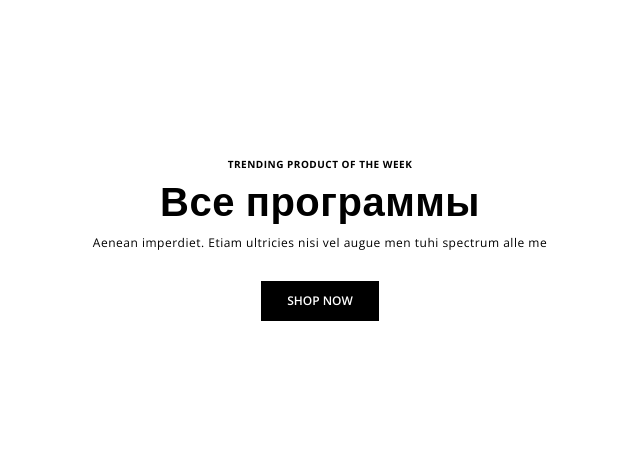
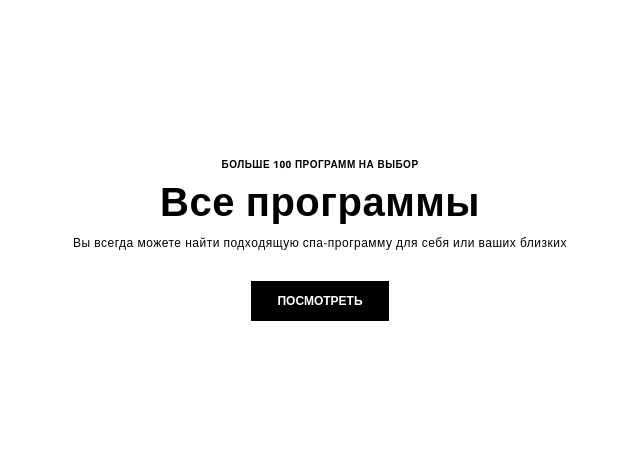
Before and after one commit to MokkoFm/formula-spa-django, a Django app: template spaweb/templates/index.html in a window 1280 px wide. Shown: the part 1684-2154 px from the top of the page, without its empty margins (510-1150 px from the left). Run offline with Django 3.2, Linux system fonts and the light colour scheme; the template is opened without the code that fills it: most values are stand-ins (such as "Sample title", 1, 10 or a date in 2020); grey boxes marked "Sample" are stand-in pictures; some libraries are stand-ins or nearby versions; some web fonts are replaced.

Commit message:
add real content instead of test content

```diff
--- a/spaweb/templates/index.html
+++ b/spaweb/templates/index.html
@@ -190,7 +190,7 @@
                          data-paddingbottom="[0,0,0,0]"
                          data-paddingleft="[0,0,0,0]"
 
-                         style="z-index: 11; max-width:960px; white-space: nowrap; font-size: 12px; line-height: 22px; font-weight: 600; color: #ffffff; letter-spacing: 0px;font-family:Open Sans;"><a href="#portfolio-section" class="btn pink-color-gradient-btn mr-3"> ПОДРОБНЕЕ</a> <a href="#" class="btn trans-pink-color-gradient-btn">SHOW NOW</a>
+                         style="z-index: 11; max-width:960px; white-space: nowrap; font-size: 12px; line-height: 22px; font-weight: 600; color: #ffffff; letter-spacing: 0px;font-family:Open Sans;"><a href="#portfolio-section" class="btn pink-color-gradient-btn mr-3"> ПОДРОБНЕЕ</a> <a href="#" class="btn trans-pink-color-gradient-btn">ПОСМОТРЕТЬ ВСЕ ПРОГРАММЫ</a>
                     </div>
 
 
@@ -285,7 +285,7 @@
                          data-paddingbottom="[0,0,0,0]"
                          data-paddingleft="[0,0,0,0]"
 
-                         style="z-index: 11; max-width:960px; white-space: nowrap; font-size: 12px; line-height: 22px; font-weight: 600; color: #ffffff; letter-spacing: 0px;font-family:Open Sans;"><a href="#portfolio-section" class="btn white-into-black-trans-btn mr-3"> ПОДРОБНЕЕ</a> <a href="#" class="btn trans-black-btn">SHOW NOW</a>
+                         style="z-index: 11; max-width:960px; white-space: nowrap; font-size: 12px; line-height: 22px; font-weight: 600; color: #ffffff; letter-spacing: 0px;font-family:Open Sans;"><a href="#portfolio-section" class="btn white-into-black-trans-btn mr-3"> ПОДРОБНЕЕ</a> <a href="#" class="btn trans-black-btn">ПОСМОТРЕТЬ ВСЕ ПРОГРАММЫ</a>
                     </div>
 
                     <!-- LAYER NR. 18 -->
@@ -416,7 +416,7 @@
                          data-paddingbottom="[0,0,0,0]"
                          data-paddingleft="[0,0,0,0]"
 
-                         style="z-index: 11; max-width:960px; white-space: nowrap; font-size: 12px; line-height: 22px; font-weight: 600; color: #ffffff; letter-spacing: 0px;font-family:Open Sans;"><a href="#portfolio-section" class="btn white-btn mr-3"> ПОДРОБНЕЕ</a> <a href="#" class="btn trans-btn">SHOW NOW</a>
+                         style="z-index: 11; max-width:960px; white-space: nowrap; font-size: 12px; line-height: 22px; font-weight: 600; color: #ffffff; letter-spacing: 0px;font-family:Open Sans;"><a href="#portfolio-section" class="btn white-btn mr-3"> ПОДРОБНЕЕ</a> <a href="#" class="btn trans-btn">ПОСМОТРЕТЬ ВСЕ ПРОГРАММЫ</a>
                     </div>
 
                 </li>
@@ -491,10 +491,10 @@
         <div class="row">
             <div class="col-12 col-lg-6 offset-lg-5 text-center">
                 <div class="banner-content-wrapper">
-                <span>TRENDING PRODUCT OF THE WEEK</span>
+                <span>БОЛЬШЕ 100 ПРОГРАММ НА ВЫБОР</span>
                 <h1>Все программы</h1>
-                <p>Aenean imperdiet. Etiam ultricies nisi vel augue men tuhi spectrum alle me</p>
-                 <button type="button" class="btn black-btn-with-border">SHOP NOW</button>
+                <p>Вы всегда можете найти подходящую спа-программу для себя или ваших близких</p>
+                 <button type="button" class="btn black-btn-with-border">ПОСМОТРЕТЬ</button>
                 </div>
             </div>
         </div>
```
